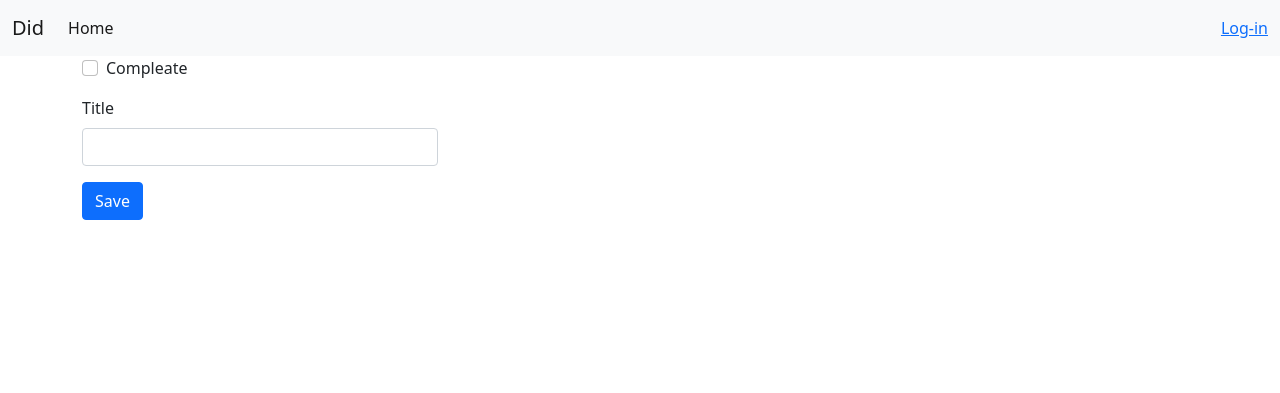
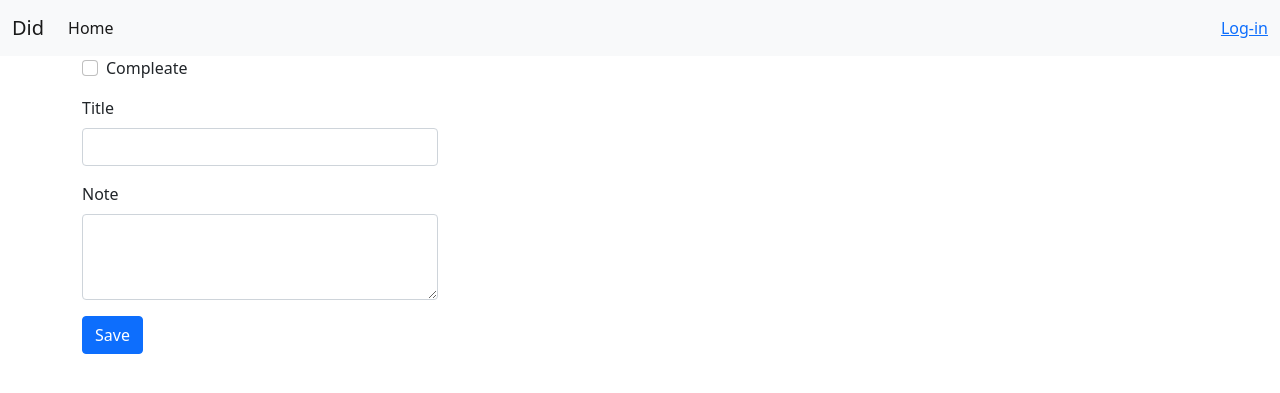
Before and after one commit to kzabavin/Dobra, a Django app: page /tasks/taskform/ in a window 1280 px wide. Shown: the top 393 px of the page. Run offline with Django 3.2, Linux system fonts and the light colour scheme.

Commit message:
add the note field to the task edit form

```diff
--- a/tasks/templates/taskform.html
+++ b/tasks/templates/taskform.html
@@ -20,6 +20,11 @@
                 <input type="title" class="form-control" id="InputTitle">
               </div>
 
+              <div class="mb-3">
+                <label for="NoteTextarea" class="form-label">Note</label>
+                <textarea class="form-control" id="NoteTextarea" rows="3"></textarea>
+              </div>
+
             <button type="submit" class="btn btn-primary btn-block">Save</button>
         </form>
       </div>
```
